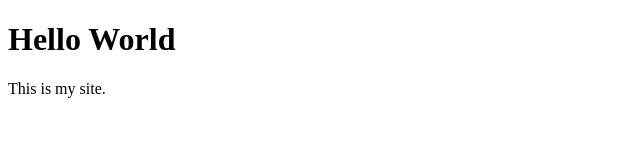
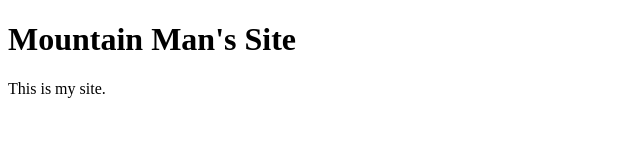
Before and after one commit to manofthemountain/manofthemounatin.github.io, a plain HTML site: page index.html in a window 1280 px wide. Shown: the whole page, without its empty margins (0-640 px from the left). Drawn offline with Linux system fonts and the light colour scheme.

Commit message:
Update index.html

```diff
--- a/index.html
+++ b/index.html
@@ -1,7 +1,7 @@
 <!DOCTYPE html>
 <html>
 <body>
-<h1>Hello World</h1>
+<h1>Mountain Man's Site</h1>
 <p>This is my site.</p>
 </body>
 </html>
```
